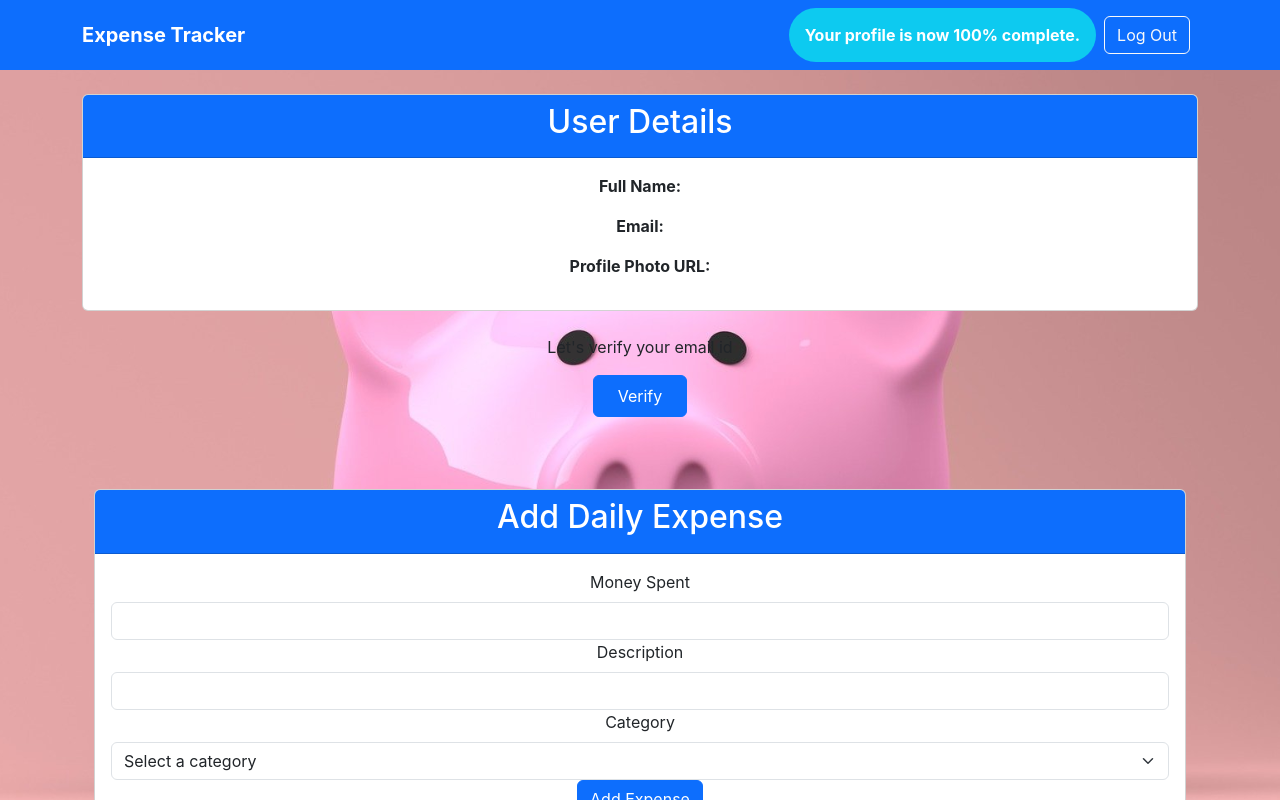
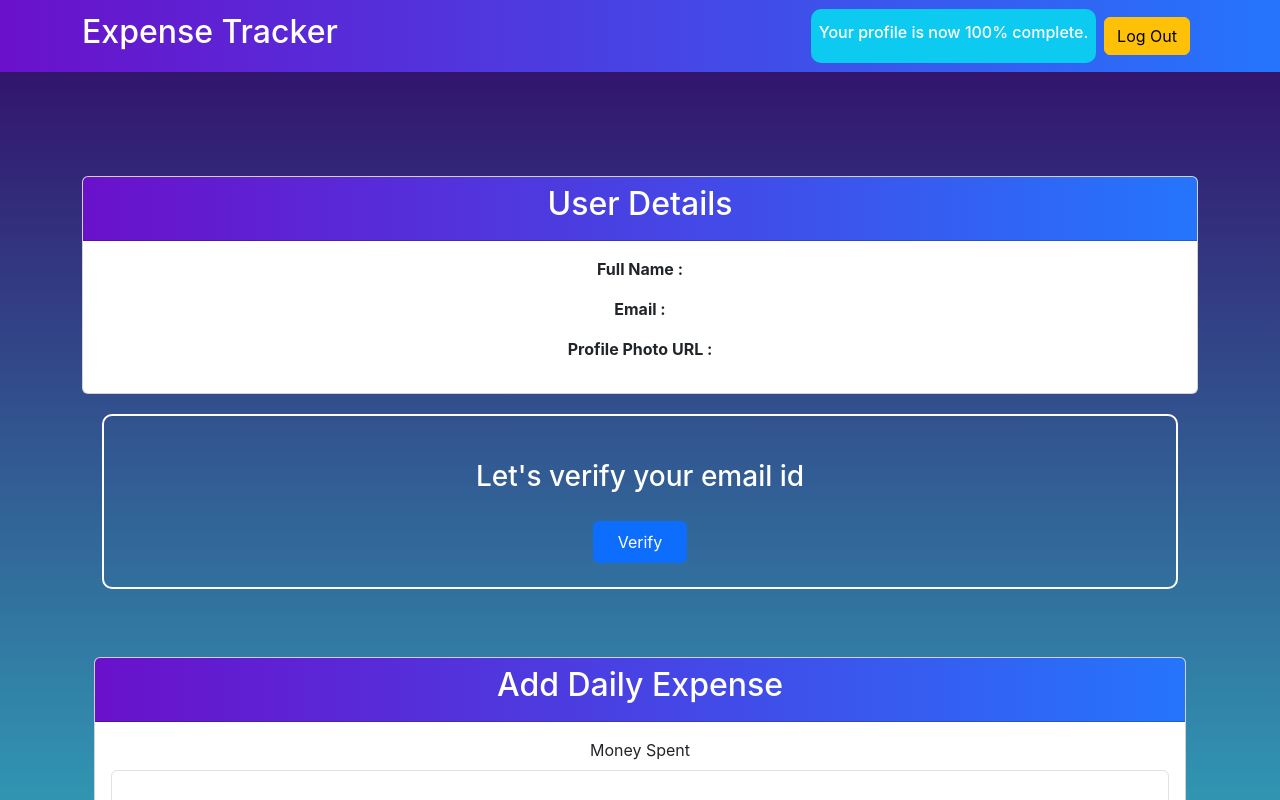
Before and after one commit to harisaini778/ExpenseTracker, a React (Create React App) app: page /UserDetailsDisplay in a window 1280 px wide. Shown: the top 800 px of the page. Built offline with nearby package versions, Linux system fonts and the light colour scheme; no server answers.

Commit message:
modified css of user details and expense tracker component

```diff
--- a/src/components/ExpenseTracker.js
+++ b/src/components/ExpenseTracker.js
@@ -187,7 +187,13 @@ export const ExpenseTracker = () => {
 
       <Container className="mt-4">
         <Card>
-          <Card.Header className="bg-primary text-white">
+          <Card.Header
+                style={{
+        backgroundImage: "linear-gradient(to right, #6a11cb 0%, #2575fc 100%)",
+              fontWeight: "bolder",
+       color:"white"
+      }}
+          >
             <h2>Add Daily Expense</h2>
           </Card.Header>
           <Card.Body>
@@ -236,7 +242,12 @@ export const ExpenseTracker = () => {
 
       <Container className="mt-4">
         <Card>
-          <Card.Header className="bg-primary text-white">
+          <Card.Header
+                   style={{
+        backgroundImage: "linear-gradient(to right, #6a11cb 0%, #2575fc 100%)",
+              fontWeight: "bolder",
+       color:"white"
+      }}>
             <h2>Expenses List</h2>
           </Card.Header>
           <Card.Body>
--- a/src/components/UserDetailsDisplay.js
+++ b/src/components/UserDetailsDisplay.js
@@ -90,35 +90,31 @@ export const UserDetailsDisplay = () => {
 
   return (
     <div
-      style={{
-        background: backgroundImageUrl,
-        backgroundSize: "cover",
-        backgroundPosition: "center",
-        minHeight: "100vh",
+             style={{
+   backgroundImage: "linear-gradient(to top, #30cfd0 0%, #330867 100%)",
+  minHeight: "100vh",
+}}
+    >
+      <Navbar expand="lg"
+        style={{
+        backgroundImage: "linear-gradient(to right, #6a11cb 0%, #2575fc 100%)",
+       fontWeight: "bolder",
       }}
-    >
-      <Navbar expand="lg" className="bg-primary" variant="dark" style={{fontWeight:"bolder"}} >
+ >
         <Container>
-          <Navbar.Brand>Expense Tracker</Navbar.Brand>
+          <Navbar.Brand style={{color:"white"}}><h2>Expense Tracker</h2></Navbar.Brand>
           <Navbar.Toggle aria-controls="basic-navbar-nav" />
           <Navbar.Collapse id="basic-navbar-nav">
             <Nav className="ms-auto">
               <Badge
-                pill
-                bg="info"
-                className="d-flex align-items-center"
-                style={{
-                  color: "white",
-                  fontSize: "1rem",
-                  padding: "0.5rem 1rem",
-                  borderRadius: "1rem",
-                }}
+                className="d-flex align-items-center bg-info"
+                style={{borderRadius:"10px"}}
               >
-                Your profile is now 100% complete.
+                <h6>Your profile is now 100% complete.</h6>
               </Badge>
               <Nav.Link>
                 <Button
-                  variant="outline-light"
+                  className="btn-warning"
                   onClick={logOutHandler}
                 >
                   Log Out
@@ -135,23 +131,26 @@ export const UserDetailsDisplay = () => {
           </Alert>
         )}
         {isLoading ? (
-          <p>Loading...</p>
+          <h2 style={{color:"white"}}>Loading...</h2>
         ) : (
           <div>
-            <Card>
-              <Card.Header className="bg-primary text-white">
+              <Card style={{
+                marginTop: "80px"}}>
+                <Card.Header
+                style={{ backgroundImage: "linear-gradient(to right, #6a11cb 0%, #2575fc 100%)",color:"white"}}>
                 <h2>User Details</h2>
               </Card.Header>
               <Card.Body>
-                <div className="user-details">
+                  <div className="user-details"
+                  >
                   <p>
-                    <strong>Full Name:</strong> {userData.displayName}
+                    <strong>Full Name :</strong> {userData.displayName}
                   </p>
                   <p>
-                    <strong>Email:</strong> {userData.email}
+                    <strong>Email :</strong> {userData.email}
                   </p>
                   <p>
-                    <strong>Profile Photo URL:</strong> {userData.photoUrl}
+                    <strong>Profile Photo URL :</strong> {userData.photoUrl}
                   </p>
                 </div>
               </Card.Body>
@@ -159,10 +158,14 @@ export const UserDetailsDisplay = () => {
           </div>
         )}
         {!isClicked && (
-          <div className="py-4"> {/* Add padding to the text and button */}
-            <p>
+          <div className="py-4"
+            style={{
+              border: "2px solid white",
+              borderRadius: "10px",
+            margin:"20px"}}> {/* Add padding to the text and button */}
+            <h3 style={{color:"white",padding:"20px"}}>
               Let's verify your email id
-            </p>
+            </h3>
             <Button onClick={verifyEmail} className="px-4 py-2"> {/* Add padding to the button */}
               Verify
             </Button>
```
